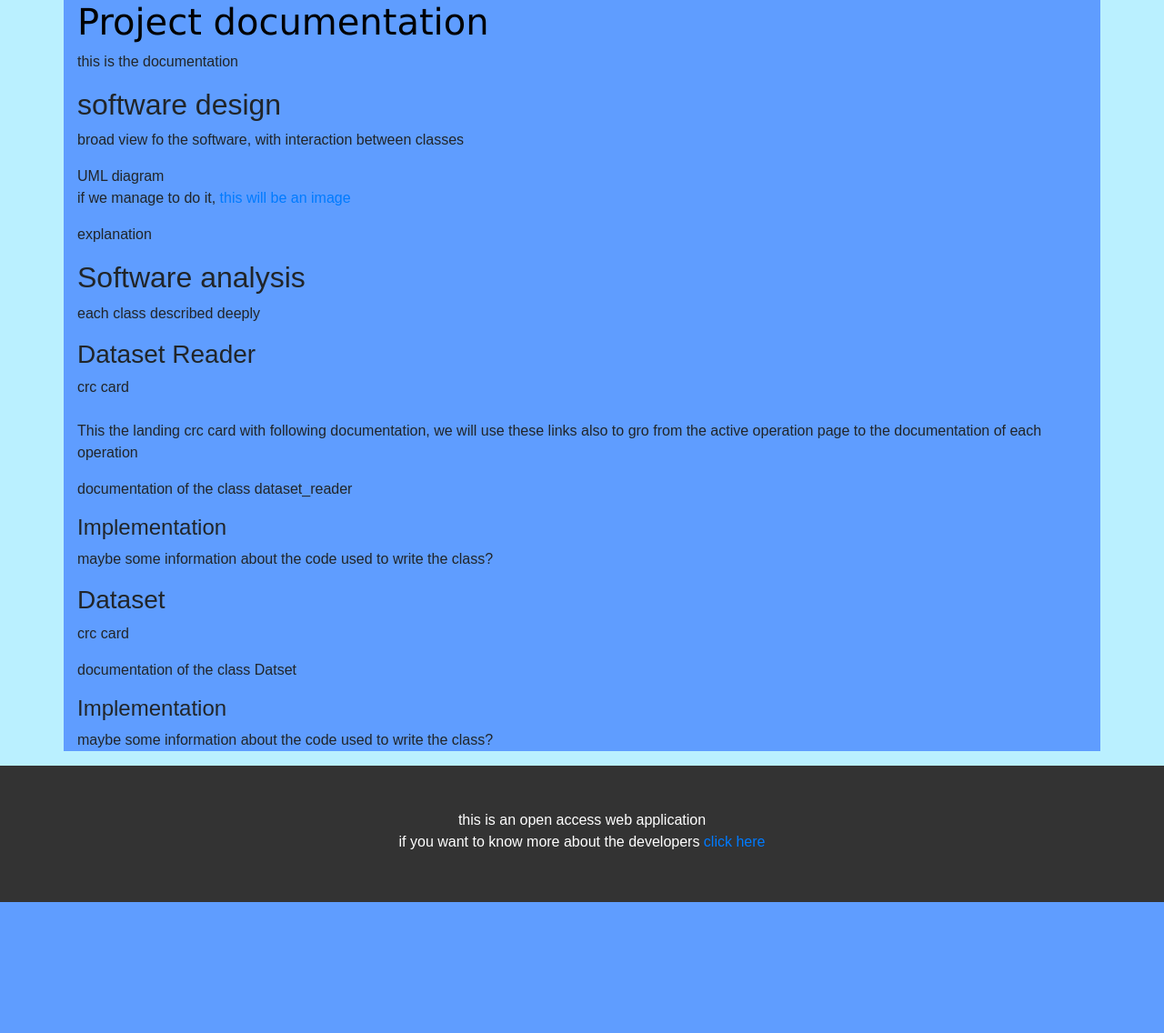
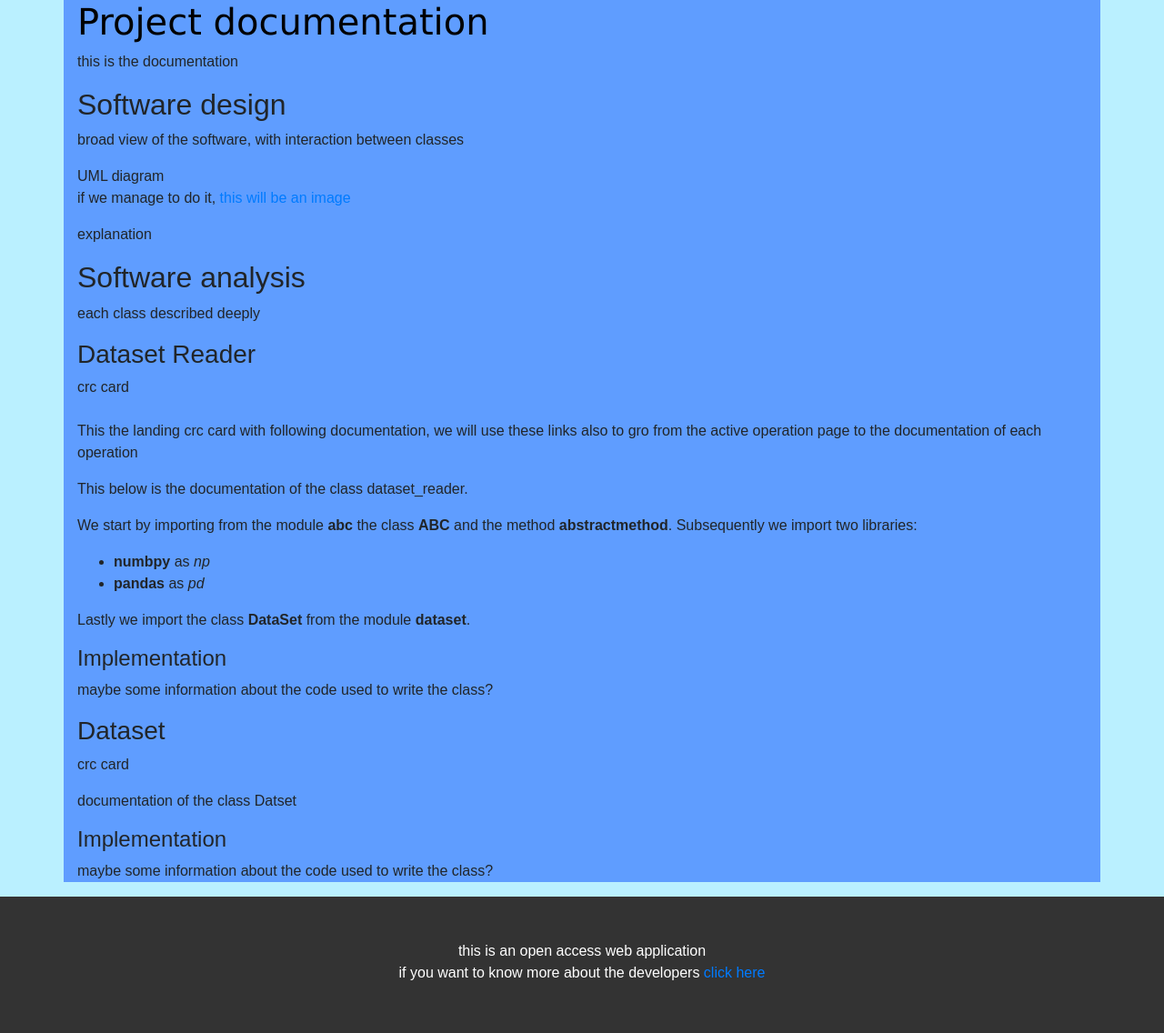
Before and after one commit to kcajj/advanced_programming_project_Genomics_2022, a Flask app: page /documentation in a window 1280 px wide. Shown: the part 64-1200 px from the top of the page at 91% size. Before the commit the page ends 1056 px from the top, so only its background shows below. Run offline with Flask 2, Linux system fonts and the light colour scheme; parts of the project's set-up code (start-up, migrations or seed data) failed here and were passed over.

Commit message:
Update documentation.html

```diff
--- a/webapp/templates/documentation.html
+++ b/webapp/templates/documentation.html
@@ -7,10 +7,10 @@
     this is the documentation
 </p>
 
-<h2> software design </h2>
+<h2> Software design </h2>
 
 <p>
-    broad view fo the software, with interaction between classes
+    broad view of the software, with interaction between classes
 </p>
 
 <p>
@@ -39,7 +39,18 @@
 </p>
 
 <p>
-    documentation of the class dataset_reader
+    This below is the documentation of the class dataset_reader.
+</p>
+
+<p>
+    We start by importing from the module <b>abc</b> the class <b>ABC</b> and the method <b>abstractmethod</b>.
+    Subsequently we import two libraries:
+    <ul>
+        <li><b>numbpy</b> as <i>np</i></li>
+        <li><b>pandas</b> as <i>pd</i></li>
+    </ul>
+
+    Lastly we import the class <b>DataSet</b> from the module <b>dataset</b>.
 </p>
 
 <h4> Implementation </h4>
```
